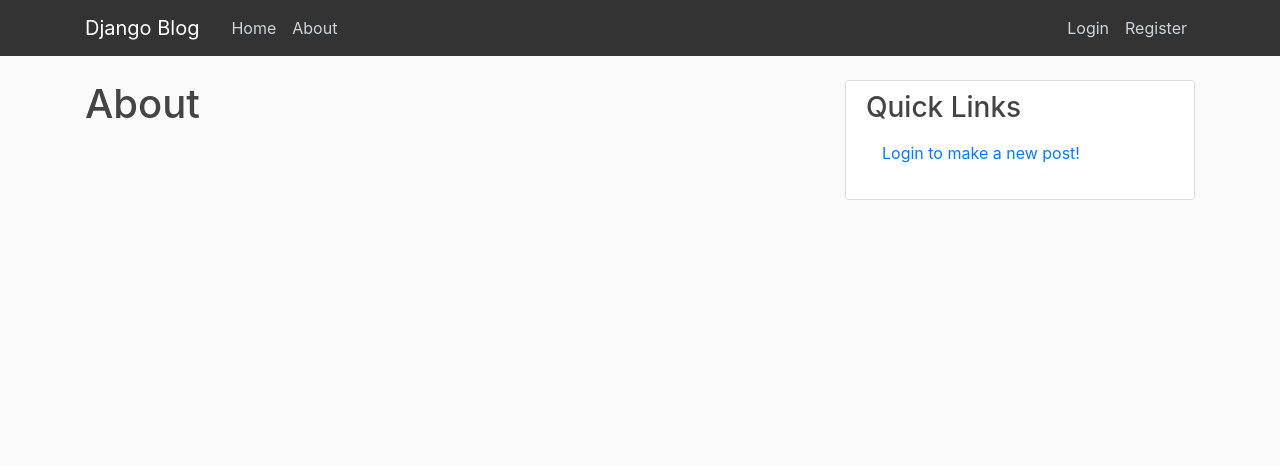
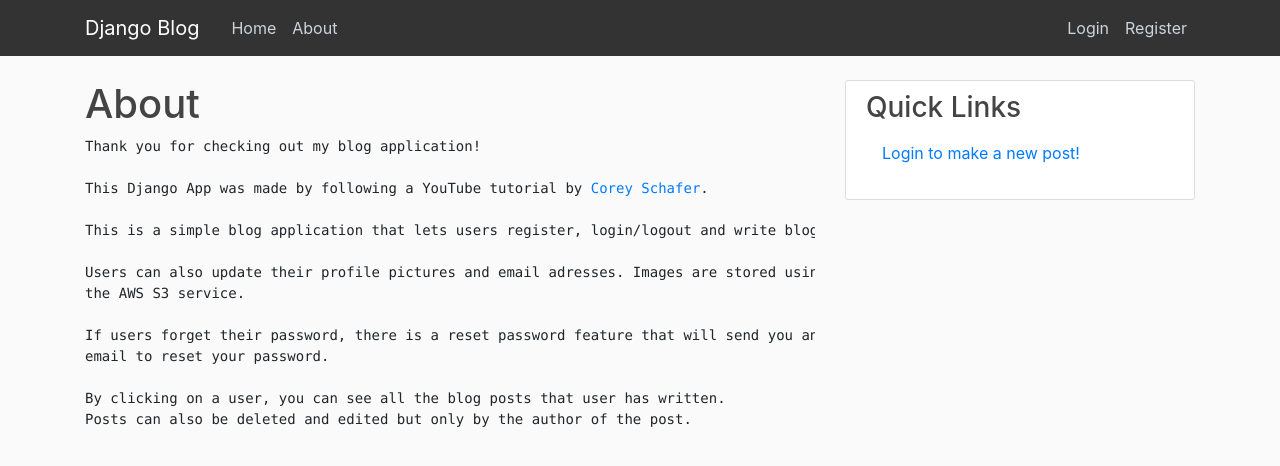
Before and after one commit to AndrewBenson98/Django-Blog, a Django app: page /about/ in a window 1280 px wide. Shown: the top 466 px of the page. Run offline with Django 3.2, Linux system fonts and the light colour scheme; some libraries are stand-ins or nearby versions.

Commit message:
Updated About page

```diff
--- a/blog/templates/blog/about.html
+++ b/blog/templates/blog/about.html
@@ -2,5 +2,21 @@
 
 {% block content %}
 <h1>About</h1>
+<pre>
+Thank you for checking out my blog application!
 
+This Django App was made by following a YouTube tutorial by <a href="https://www.youtube.com/watch?v=UmljXZIypDc&list=PL-osiE80TeTtoQCKZ03TU5fNfx2UY6U4p&ab_channel=CoreySchafer">Corey Schafer</a>.
+
+This is a simple blog application that lets users register, login/logout and write blog posts.
+
+Users can also update their profile pictures and email adresses. Images are stored using
+the AWS S3 service.
+
+If users forget their password, there is a reset password feature that will send you an
+email to reset your password.
+
+By clicking on a user, you can see all the blog posts that user has written.
+Posts can also be deleted and edited but only by the author of the post.
+
+</pre>
 {% endblock %}
```
